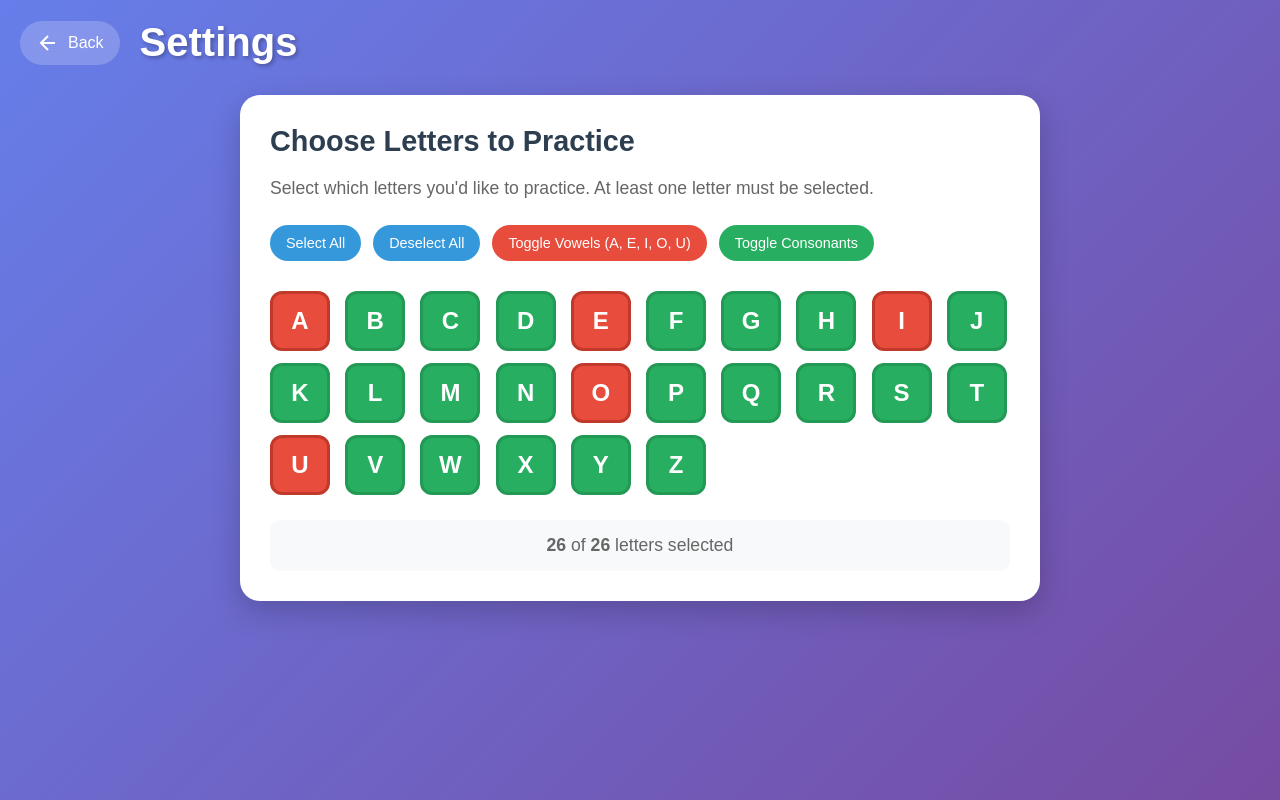
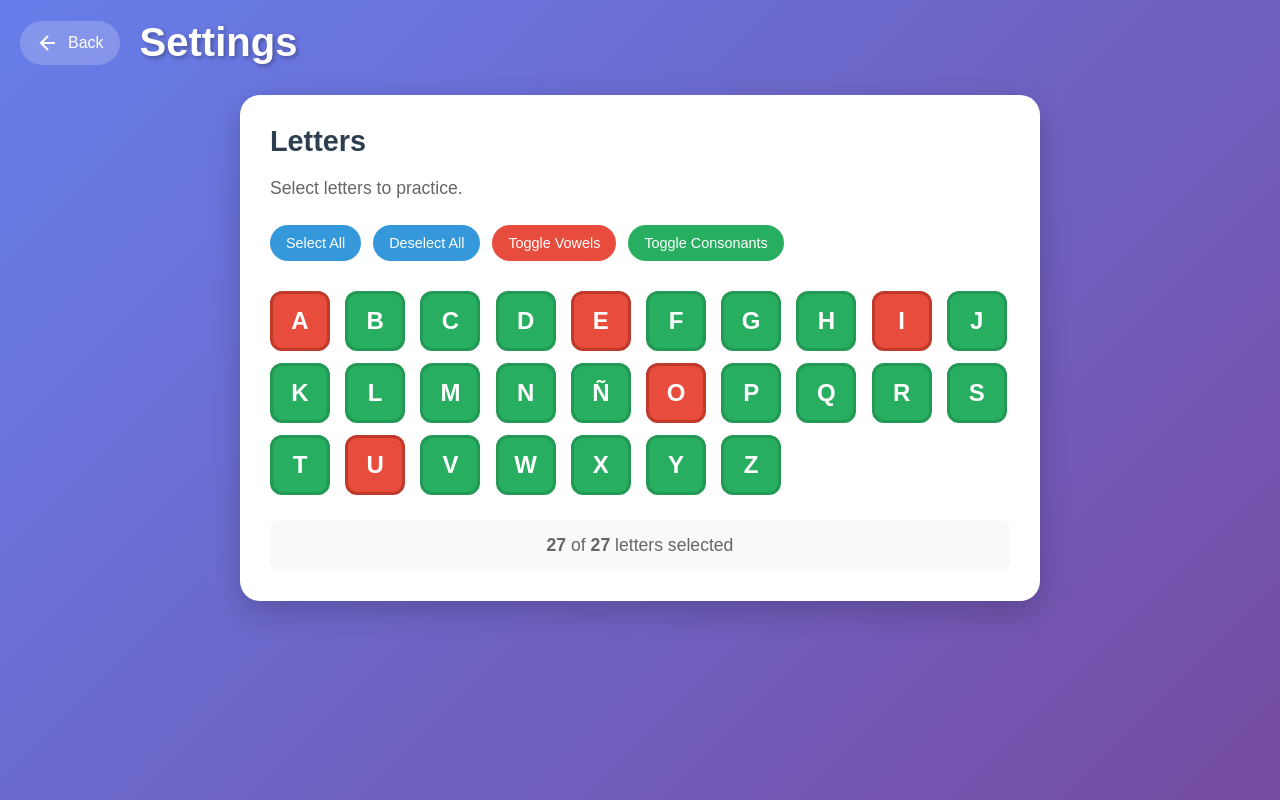
Before and after one commit to ssteele/sound-it, a React (Create React App) app: page /settings in a window 1280 px wide. Built offline with nearby package versions, Linux system fonts and the light colour scheme.

Commit message:
Allow no letters selected

```diff
--- a/src/App.css
+++ b/src/App.css
@@ -41,6 +41,11 @@
     color: #2c3e50;
     text-shadow: 3px 3px 6px rgba(0, 0, 0, 0.1);
     line-height: 1;
+}
+
+.instructions {
+    color: #7f8c8d;
+    line-height: 1.5;
 }
 
 /* Mobile responsiveness */
@@ -117,9 +122,7 @@
 }
 
 .settings-button:hover {
-    background: rgba(255, 255, 255, 0.1);
     transform: translateY(-2px) rotate(90deg);
-    box-shadow: 0 6px 20px rgba(0, 0, 0, 0.2);
 }
 
 .settings-button svg {
--- a/src/Flashcard.tsx
+++ b/src/Flashcard.tsx
@@ -8,7 +8,6 @@ const Flashcard: React.FC = () => {
   const [currentLetter, setCurrentLetter] = useState("");
 
   const getRandomLetter = () => {
-    if (selectedLetters.length === 0) return "A";
     const randomIndex = Math.floor(Math.random() * selectedLetters.length);
     return selectedLetters[randomIndex];
   };
@@ -19,9 +18,8 @@ const Flashcard: React.FC = () => {
   };
 
   useEffect(() => {
-    // Set initial random letter when component mounts or selected letters change
+    // set initial random letter when component mounts or selected letters change
     const getRandomLetter = () => {
-      if (selectedLetters.length === 0) return "A";
       const randomIndex = Math.floor(Math.random() * selectedLetters.length);
       return selectedLetters[randomIndex];
     };
@@ -47,7 +45,8 @@ const Flashcard: React.FC = () => {
       </Link>
       <div className="flashcard-container">
         <div className="flashcard">
-          <div className="letter">{currentLetter}</div>
+          {currentLetter && (<div className="letter">{currentLetter}</div>)}
+          {!currentLetter && (<div className="instructions">Select letters to practice<br />on the Settings page.</div>)}
         </div>
       </div>
     </div>
--- a/src/LettersContext.tsx
+++ b/src/LettersContext.tsx
@@ -10,8 +10,7 @@ interface LettersContextType {
 const LettersContext = createContext<LettersContextType | undefined>(undefined);
 
 const ALL_LETTERS = [
-  'A', 'B', 'C', 'D', 'E', 'F', 'G', 'H', 'I', 'J', 'K', 'L', 'M',
-  'N', 'O', 'P', 'Q', 'R', 'S', 'T', 'U', 'V', 'W', 'X', 'Y', 'Z'
+  'A', 'B', 'C', 'D', 'E', 'F', 'G', 'H', 'I', 'J', 'K', 'L', 'M', 'N', 'Ñ', 'O', 'P', 'Q', 'R', 'S', 'T', 'U', 'V', 'W', 'X', 'Y', 'Z'
 ];
 
 interface LettersProviderProps {
@@ -24,8 +23,6 @@ export const LettersProvider: React.FC<LettersProviderProps> = ({ children }) =>
   const toggleLetter = (letter: string) => {
     setSelectedLetters(prev => {
       if (prev.includes(letter)) {
-        // Don't allow deselecting if it's the last letter
-        if (prev.length === 1) return prev;
         return prev.filter(l => l !== letter);
       } else {
         return [...prev, letter].sort();
--- a/src/Settings.tsx
+++ b/src/Settings.tsx
@@ -16,8 +16,7 @@ const Settings: React.FC = () => {
   };
 
   const handleDeselectAll = () => {
-    // Keep at least one letter selected
-    setSelectedLetters([ALL_LETTERS[0]]);
+    setSelectedLetters([]);
   };
 
   const handleToggleVowels = () => {
@@ -25,17 +24,17 @@ const Settings: React.FC = () => {
     const allVowelsSelected = vowels.every((vowel) => isLetterSelected(vowel));
 
     if (allVowelsSelected) {
-      // Deselect vowels (but keep at least one letter total)
+      // deselect vowels
       const newSelection = selectedLetters.filter(
         (letter) => !vowels.includes(letter),
       );
       if (newSelection.length === 0) {
-        setSelectedLetters(["A"]); // Keep at least one
+        setSelectedLetters([]);
       } else {
         setSelectedLetters(newSelection);
       }
     } else {
-      // Select all vowels
+      // select all vowels
       const combined = [...selectedLetters, ...vowels];
       const newSelection = Array.from(new Set(combined)).sort();
       setSelectedLetters(newSelection);
@@ -50,17 +49,17 @@ const Settings: React.FC = () => {
     );
 
     if (allConsonantsSelected) {
-      // Deselect consonants (but keep at least one letter total)
+      // deselect consonants
       const newSelection = selectedLetters.filter((letter) =>
         vowels.includes(letter),
       );
       if (newSelection.length === 0) {
-        setSelectedLetters(["A"]); // Keep at least one
+        setSelectedLetters([]);
       } else {
         setSelectedLetters(newSelection);
       }
     } else {
-      // Select all consonants
+      // select all consonants
       const combined = [...selectedLetters, ...consonants];
       const newSelection = Array.from(new Set(combined)).sort();
       setSelectedLetters(newSelection);
@@ -89,10 +88,9 @@ const Settings: React.FC = () => {
 
       <div className="settings-content">
         <div className="settings-section">
-          <h2>Choose Letters to Practice</h2>
+          <h2>Letters</h2>
           <p className="settings-description">
-            Select which letters you'd like to practice. At least one letter
-            must be selected.
+            Select letters to practice.
           </p>
 
           <div className="quick-actions">
@@ -106,7 +104,7 @@ const Settings: React.FC = () => {
               onClick={handleToggleVowels}
               className="action-button vowels"
             >
-              Toggle Vowels (A, E, I, O, U)
+              Toggle Vowels
             </button>
             <button
               onClick={handleToggleConsonants}
@@ -120,19 +118,13 @@ const Settings: React.FC = () => {
             {ALL_LETTERS.map((letter) => {
               const isSelected = isLetterSelected(letter);
               const isVowel = ["A", "E", "I", "O", "U"].includes(letter);
-              const isLastSelected = selectedLetters.length === 1 && isSelected;
 
               return (
                 <button
                   key={letter}
-                  className={`letter-toggle ${isSelected ? "selected" : ""} ${isVowel ? "vowel" : "consonant"} ${isLastSelected ? "disabled" : ""}`}
+                  className={`letter-toggle ${isSelected ? "selected" : ""} ${isVowel ? "vowel" : "consonant"}`}
                   onClick={() => toggleLetter(letter)}
-                  disabled={isLastSelected}
-                  title={
-                    isLastSelected
-                      ? "At least one letter must be selected"
-                      : `Toggle ${letter}`
-                  }
+                  title={`Toggle ${letter}`}
                 >
                   {letter}
                 </button>
--- a/src/index.tsx
+++ b/src/index.tsx
@@ -13,7 +13,7 @@ root.render(
   </React.StrictMode>
 );
 
-// If you want to start measuring performance in your app, pass a function
-// to log results (for example: reportWebVitals(console.log))
-// or send to an analytics endpoint. Learn more: https://bit.ly/CRA-vitals
+// if you want to start measuring performance in your app, pass a function
+//  to log results (for example: reportWebVitals(console.log))
+//  or send to an analytics endpoint. Learn more: https://bit.ly/CRA-vitals
 reportWebVitals();
```
